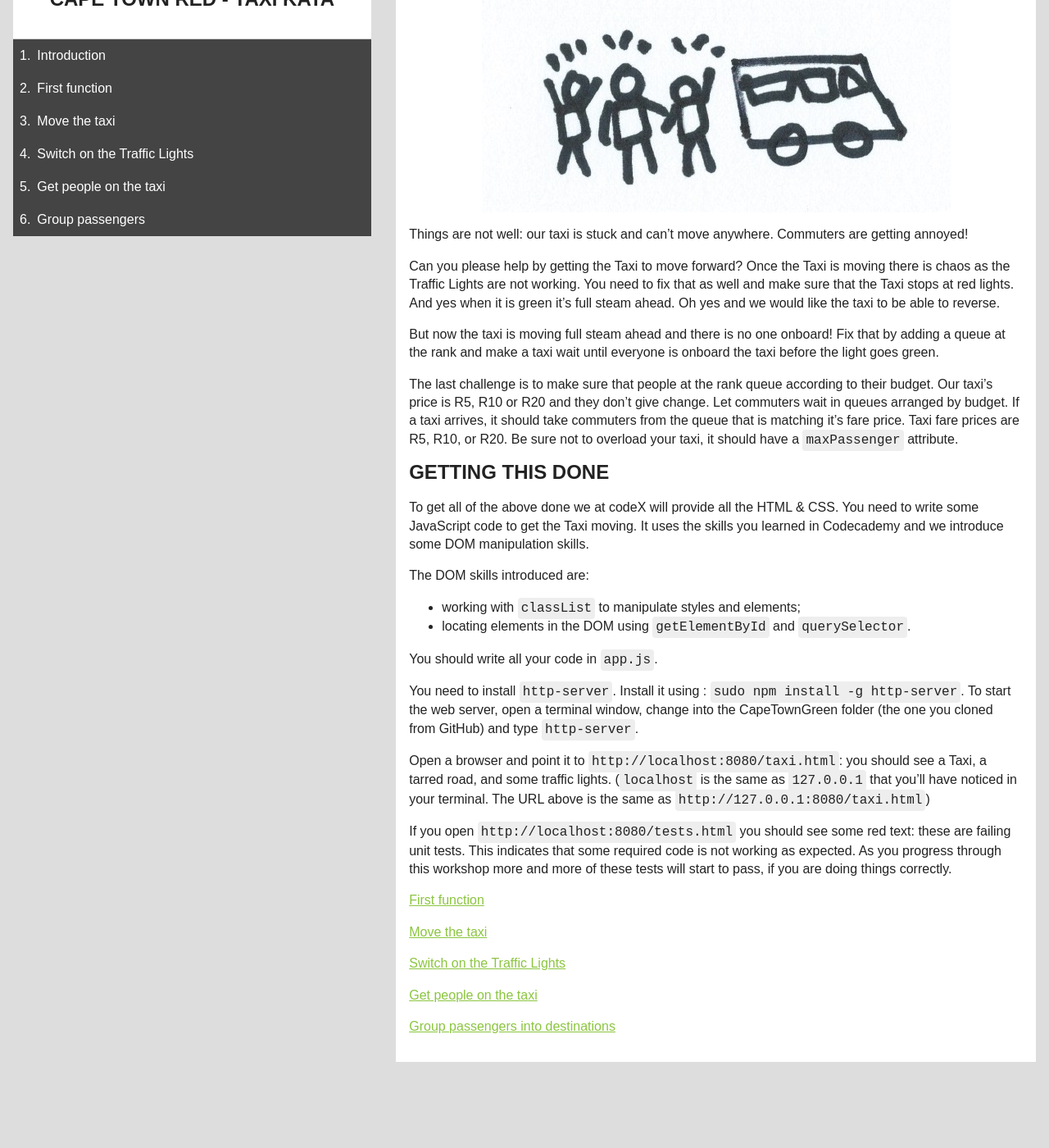
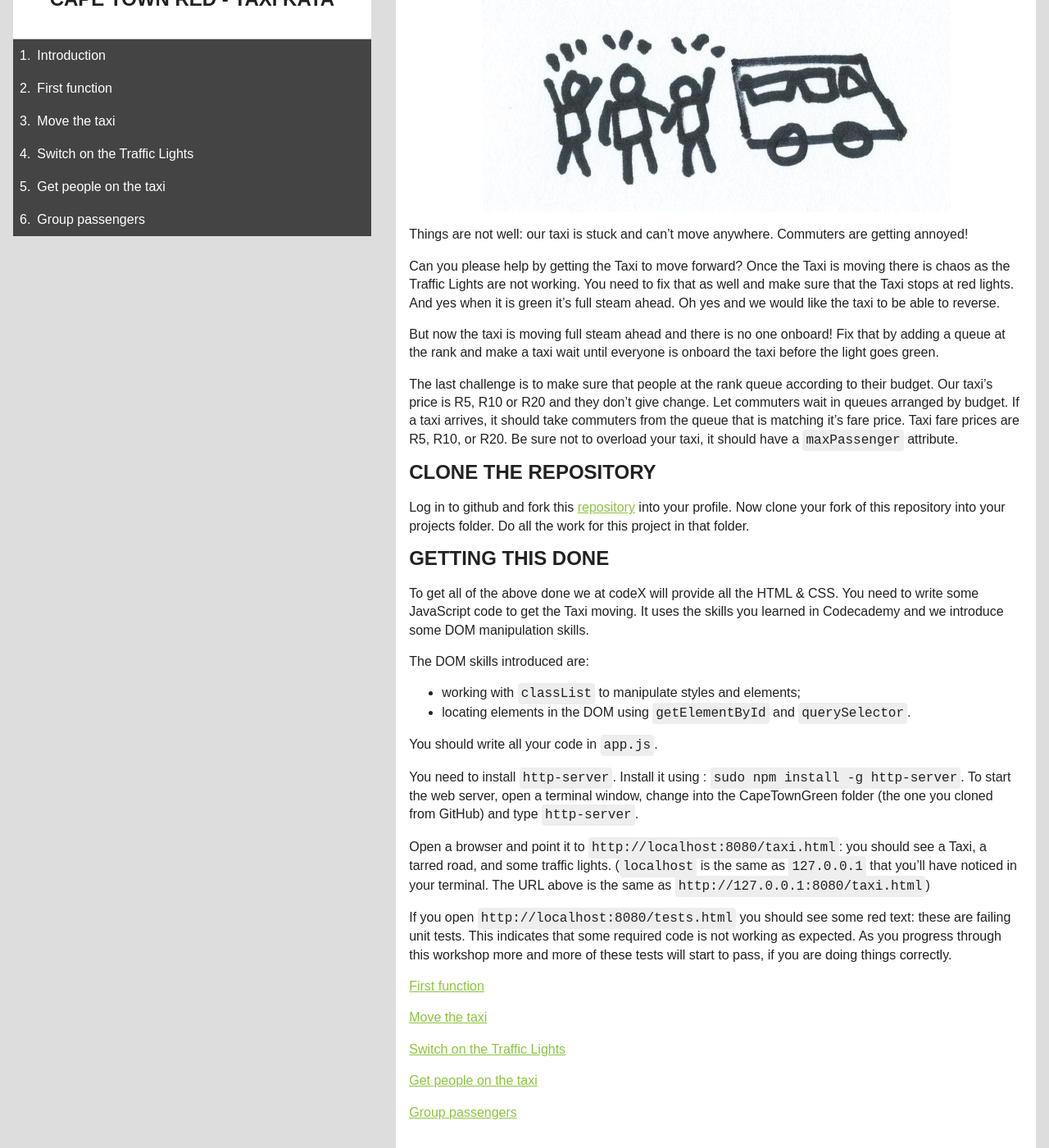
Before and after one commit to sxosh2010/CapeTownGreen, a Jekyll site: the page built from index.md, in a window 1280 px wide and 1400 px high, scrolled down 131 px. Shown: the whole window at 82% size. Built offline with Jekyll 4.4.1, drawn with Linux system fonts in a browser that asks for light colours; before the commit the page ends 1426 px from its top, so only the background shows below that.

Commit message:
added repo fork and clone instructions

```diff
--- a/index.md
+++ b/index.md
@@ -15,6 +15,10 @@ Can you please help by getting the Taxi to move forward? Once the Taxi is moving
 But now the taxi is moving full steam ahead and there is no one onboard! Fix that by adding a queue at the rank and make a taxi wait until everyone is onboard the taxi before the light goes green.
 
 The last challenge is to make sure that people at the rank queue according to their budget. Our taxi's price is R5, R10 or R20 and they don't give change. Let commuters wait in queues arranged by budget. If a taxi arrives, it should take commuters from the queue that is matching it's fare price. Taxi fare prices are R5, R10, or R20. Be sure not to overload your taxi, it should have a `maxPassenger` attribute.
+
+## Clone the repository
+
+Log in to github and fork this [repository](https://github.com/codex-academy/CapeTownGreen) into your profile. Now clone your fork of this repository into your projects folder. Do all the work for this project in that folder.
 
 ## Getting this done
 
@@ -41,4 +45,4 @@ If you open `http://localhost:8080/tests.html` you should see some red text: the
 
 [Get people on the taxi](instructions/passengers.html)
 
-[Group passengers into destinations](instructions/group_passengers.html)
+[Group passengers](instructions/group_passengers.html)
```
